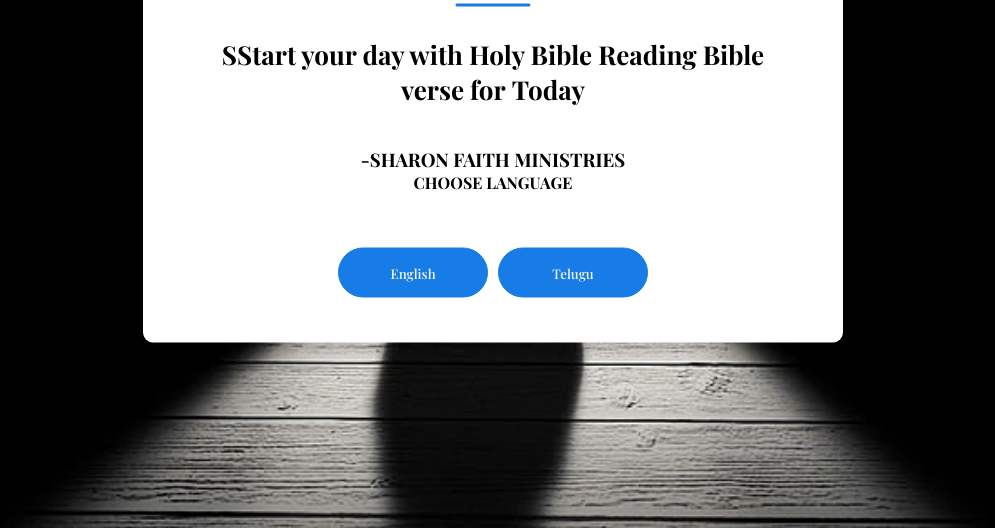
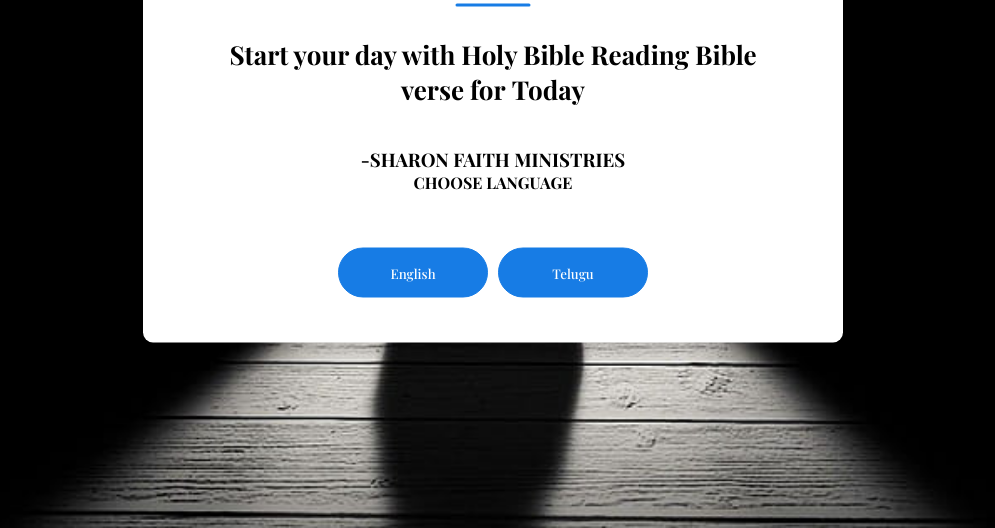
Before and after one commit to Abhishek1234563/Sharon, a plain HTML site: page index.html in a window 1280 px wide. Shown: the part 272-800 px from the top of the page, without its empty margins (147-1142 px from the left). Drawn offline with nearby package versions, Linux system fonts and the light colour scheme; a web font is replaced by a local one.

Commit message:
Update index.html

```diff
--- a/index.html
+++ b/index.html
@@ -10,7 +10,7 @@
 
     <div class="main-box">
         <h2>Verse of the day</h2>
-        <blockquote>SStart your day with Holy Bible Reading
+        <blockquote>Start your day with Holy Bible Reading
             Bible verse for Today</blockquote>
         <h3>-SHARON FAITH MINISTRIES</h3>
         <h4>CHOOSE LANGUAGE</h2>
```
